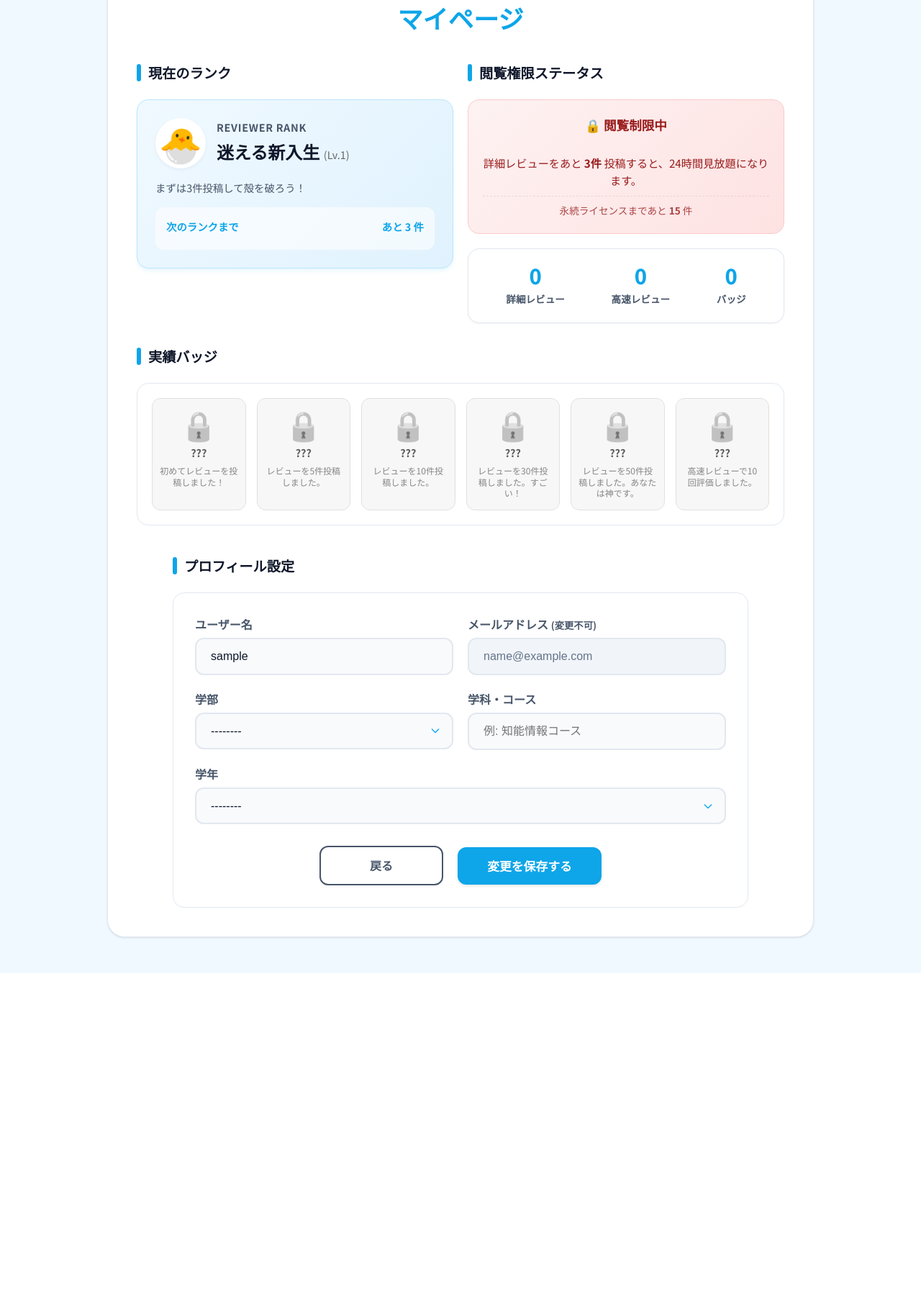
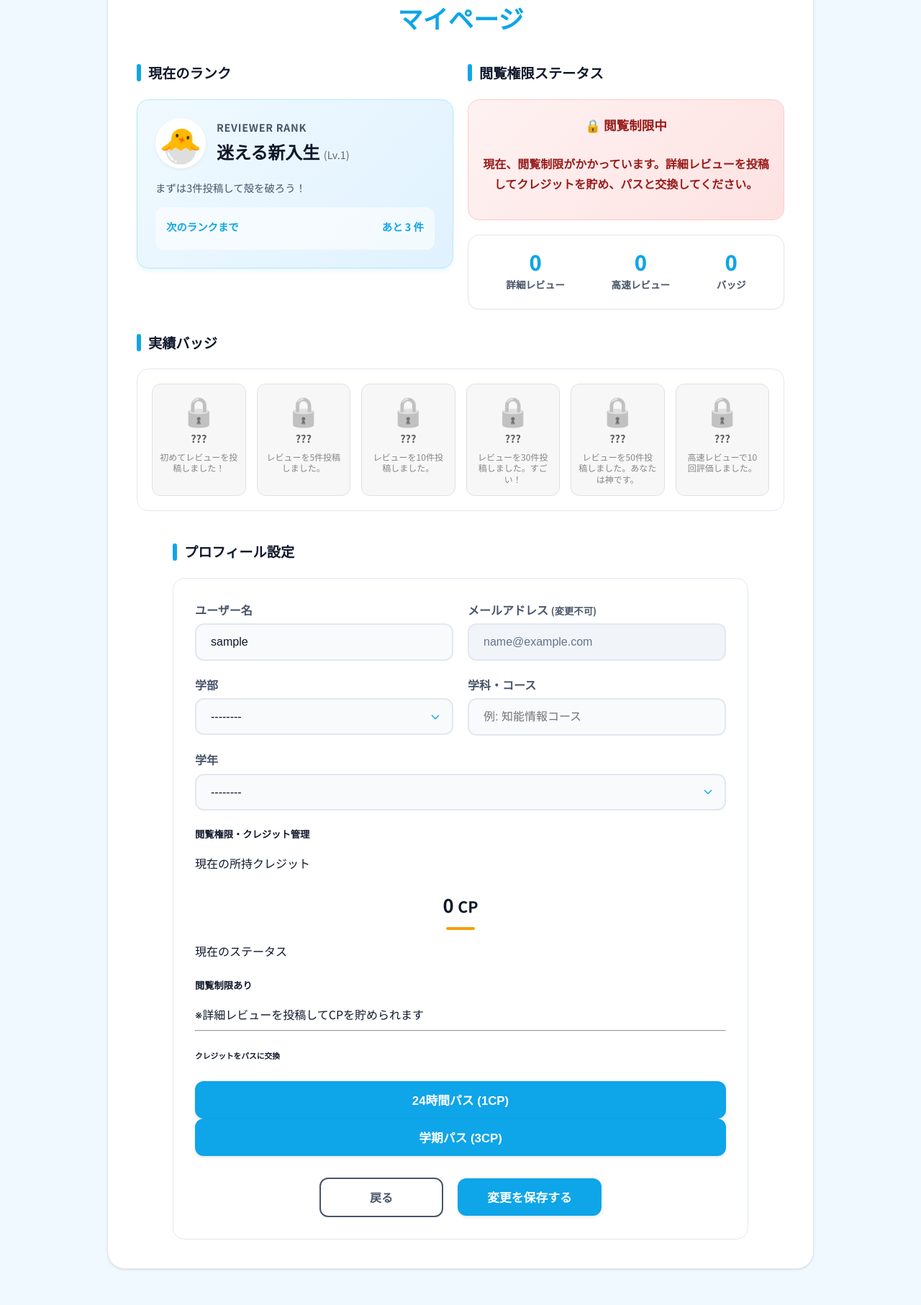
Before and after one commit to KAZUKIKUDA/team_OKIOTP, a Flask app: page /mypage in a window 1280 px wide. Shown: the part 208-2021 px from the top of the page at 72% size. Before the commit the page ends 1560 px from the top, so only its background shows below. Run offline with Flask 3, Linux system fonts and the light colour scheme; the visitor is signed in with stand-in values (Sample User, id 1); data comes from the database, SQL or seed files in the repository; data that the repository does not hold is empty.

Commit message:
flex ポイント制

```diff
--- a/lost_flask/app.py
+++ b/lost_flask/app.py
@@ -49,54 +49,38 @@ def add_header(response):
         response.headers['Expires'] = '0'
     return response
 
-# ▼▼▼ 追加: 全テンプレートで閲覧権限ステータスを使えるようにする ▼▼▼
 @app.context_processor
 def inject_access_status():
     if not current_user.is_authenticated:
         return dict(access_status=None)
 
     status = {}
+    # datetimeの取得（最新の書き方）
+    import datetime
+    now = datetime.datetime.now(datetime.timezone.utc) if datetime.datetime.now().tzinfo else datetime.datetime.now()
 
-    # 1. 永続アクセス権を持っている場合
-    if current_user.permanent_access:
-        status['type'] = 'permanent'
-        status['label'] = '👑 無制限アクセス'
-        status['short_label'] = '👑 無制限'
-        status['description'] = 'あなたは詳細レビューを無制限に閲覧できる「永続ライセンス」を持っています。'
+    # 1. 1年生は無料
+    if current_user.grade == 1:
+        status['type'] = 'active'
+        status['label'] = '🟢 1年生無料開放中'
         status['class'] = 'access-permanent'
-        status['to_permanent'] = 0
 
-    # 2. 期限付きパスが有効な場合
-    elif current_user.pass_expires_at and current_user.pass_expires_at > datetime.datetime.utcnow():
-        remaining = current_user.pass_expires_at - datetime.datetime.utcnow()
+    # 2. 期限付きパスが有効
+    elif hasattr(current_user, 'pass_expires_at') and current_user.pass_expires_at and current_user.pass_expires_at > now:
+        remaining = current_user.pass_expires_at - now
         hours = int(remaining.total_seconds() // 3600)
-        minutes = int((remaining.total_seconds() % 3600) // 60)
+        status['type'] = 'active'
+        status['label'] = f'🟢 閲覧可能（残り {hours}時間）'
+        status['class'] = 'access-active'
 
-        status['type'] = 'active'
-        status['label'] = f'🟢 閲覧可能（残り {hours}時間{minutes}分）'
-        status['short_label'] = f'🟢 残り {hours}時間{minutes}分'
-        status['description'] = f'現在、24時間パスが有効です。残り時間は {hours}時間{minutes}分 です。'
-        status['class'] = 'access-active'
-        status['to_permanent'] = max(0, 15 - current_user.detailed_review_count)
-
-    # 3. 閲覧制限中（ロック中）の場合
+    # 3. 制限中
     else:
-        count = current_user.detailed_review_count
-        # 3件ごとに解放されるので、あと何件必要か計算
-        # 例: 1件投稿済み -> 1 % 3 = 1 -> 3 - 1 = あと2件
-        next_unlock = 3 - (count % 3)
-        to_permanent = max(0, 15 - count)
-
         status['type'] = 'locked'
         status['label'] = '🔒 閲覧制限中'
-        status['short_label'] = '🔒 制限中'
-        status['description'] = f'詳細レビューをあと <strong>{next_unlock}件</strong> 投稿すると、24時間見放題になります。'
-        status['next_goal'] = next_unlock
-        status['to_permanent'] = to_permanent
         status['class'] = 'access-locked'
 
+    # ここに status['to_permanent'] を含めないことで、完全に永続ライセンス機能を廃止します
     return dict(access_status=status)
-# ▲▲▲ 追加ここまで ▲▲▲
 
 db = SQLAlchemy(app)
 s = URLSafeTimedSerializer(app.config['SECRET_KEY'])
@@ -169,12 +153,40 @@ class User(UserMixin, db.Model):
     permanent_access = db.Column(db.Boolean, nullable=False, default=False)
     quick_review_count = db.Column(db.Integer, nullable=False, default=0)
     detailed_review_count = db.Column(db.Integer, nullable=False, default=0)
+    #ポイント制・クレジットの追加
+    credits = db.Column(db.Integer, default=0) # 現在のポイント
+    access_expiration = db.Column(db.DateTime, nullable=True) # パス有効期限
+    total_review_count = db.Column(db.Integer, default=0) # 累計投稿数
 
     # お気に入りした講義へのリレーション
     favorite_courses = db.relationship('Course', secondary=favorites, backref=db.backref('favorited_by', lazy='dynamic'))
 
     # 獲得したバッジへのリレーション
     badges = db.relationship('Badge', secondary=user_badges, backref=db.backref('holders', lazy='dynamic'))
+
+    # 2. レート判定ロジック
+    def get_current_rates():
+        month = datetime.now().month
+        # 獲得レート
+        earn_rate = 2 if month in [2, 8] else 1
+        # 消費レート（学期パス）
+        if month in [3, 9]:
+            exchange_cost = 2
+        elif month in [4, 10]:
+            exchange_cost = 5
+        else:
+            exchange_cost = 3
+        return earn_rate, exchange_cost
+
+    def has_view_permission(user):
+        if user.grade == 1: return True # 1年生はOK
+
+    # 永続判定を削除し、期限チェックのみにする
+        now = datetime.datetime.now()
+        if user.pass_expires_at and user.pass_expires_at > now:
+            return True
+
+        return False
 
     # ▼▼▼ 追加: レベル・称号計算ロジック ▼▼▼
     def get_level_info(self):
@@ -404,6 +416,35 @@ def check_and_award_badges(user):
 
 # --- Routes ---
 
+@app.route('/exchange_credits', methods=['POST'])
+@login_required
+def exchange_credits():
+    plan = request.form.get('plan')
+    earn_rate, exchange_cost = get_current_rates() # 時期に応じたレートを取得
+
+    # 24時間パスは一律1CP、それ以外は時期に応じたコスト
+    cost = 1 if plan == '24h' else exchange_cost
+
+    if current_user.credits >= cost:
+        current_user.credits -= cost
+        now = datetime.datetime.now() # app.pyのインポートに合わせて調整
+
+        # 既存の期限があれば延長、なければ今から
+        base_time = current_user.pass_expires_at if (current_user.pass_expires_at and current_user.pass_expires_at > now) else now
+
+        if plan == '24h':
+            current_user.pass_expires_at = base_time + datetime.timedelta(hours=24)
+        else:
+            current_user.pass_expires_at = base_time + datetime.timedelta(days=180)
+
+        db.session.commit()
+        flash(f'パスを交換しました！（消費: {cost} CP）', 'success')
+    else:
+        flash('クレジットが足りません。', 'danger')
+
+    return redirect(url_for('mypage'))
+
+
 @app.route('/')
 @login_required
 def index():
@@ -449,6 +490,24 @@ def index():
         return render_template('top.html', top_courses=top_courses, form_data=form_data)
     else:
         return render_template('top_compact.html', top_courses=top_courses, form_data=form_data)
+
+def get_current_rates():
+    """現在の月を基準に、獲得CPと交換CPを返す"""
+    from datetime import datetime
+    month = datetime.now().month
+
+    # 獲得レート (2, 8月は黄金期で2CP)
+    earn_rate = 2 if month in [2, 8] else 1
+
+    # 消費レート (学期パス)
+    if month in [3, 9]:
+        exchange_cost = 2  # 早割期
+    elif month in [4, 10]:
+        exchange_cost = 5  # 繁忙期
+    else:
+        exchange_cost = 3  # 通常期
+
+    return earn_rate, exchange_cost
 
 @app.route('/register', methods=['GET', 'POST'])
 def register():
@@ -872,8 +931,15 @@ def add_review(id):
             course_id=course.id,
             user_id=current_user.id,
             is_quick=is_quick_review
-        )
+        ) # 正しく閉じる
+
+        # クレジット加算処理 (正しいインデント)
+        earn_rate, _ = get_current_rates()
+        current_user.credits += (current_user.credits or 0) + earn_rate
+        current_user.total_review_count = (current_user.total_review_count or 0) + 1
+
         db.session.add(new_review)
+        db.session.commit()
 
         if is_quick_review:
             current_user.quick_review_count = (current_user.quick_review_count or 0) + 1
@@ -1084,6 +1150,10 @@ def delete_review(review_id):
 def mypage():
     # ▼▼▼ 追加: カウントのズレを修正する同期処理 ▼▼▼
     # これまで投稿したレビューがカウントされていない場合、ここで再計算して反映させます
+
+    from datetime import datetime  # 関数内でインポートするか、ファイル先頭で
+    now = datetime.now()
+
     try:
         real_detailed_count = Review.query.filter_by(user_id=current_user.id, is_quick=False).count()
         real_quick_count = Review.query.filter_by(user_id=current_user.id, is_quick=True).count()
@@ -1096,12 +1166,6 @@ def mypage():
 
         if current_user.quick_review_count != real_quick_count:
             current_user.quick_review_count = real_quick_count
-            need_commit = True
-
-        # 救済措置: 15件以上なら永続ライセンスチェック
-        if current_user.detailed_review_count >= 15 and not current_user.permanent_access:
-            current_user.permanent_access = True
-            current_user.pass_expires_at = None
             need_commit = True
 
         if need_commit:
@@ -1137,7 +1201,13 @@ def mypage():
 
     # バッジ一覧を取得して渡す
     all_badges = Badge.query.all()
-    return render_template('mypage.html', user=current_user, all_badges=all_badges)
+
+    # ▼▼▼ render_template を修正 ▼▼▼
+    return render_template('mypage.html',
+                           user=current_user,
+                           all_badges=all_badges,
+                           now=now,  # 現在時刻を渡す
+                           get_current_rates=get_current_rates) # 関数自体を渡す
 
 # flask run コマンドでもテーブルが作成されるようにする
 with app.app_context():
--- a/lost_flask/templates/mypage.html
+++ b/lost_flask/templates/mypage.html
@@ -164,17 +164,24 @@
             <div style="display: flex; flex-direction: column; height: 100%;">
                 <div class="section-header">閲覧権限ステータス</div>
 
-                {% if access_status %}
+            {% if access_status %}
                 <div class="access-status-card {{ access_status.class }}" style="flex: 1; margin-bottom: 20px; display: flex; flex-direction: column; justify-content: center;">
                     <h3>{{ access_status.label }}</h3>
-                    <p class="access-status-desc">{{ access_status.description | safe }}</p>
-                    {% if access_status.type == 'locked' and access_status.to_permanent > 0 %}
-                    <div style="margin-top: 10px; font-size: 0.85em; opacity: 0.8; border-top: 1px dashed rgba(0,0,0,0.1); padding-top: 8px;">
-                        永続ライセンスまであと <strong>{{ access_status.to_permanent }}</strong> 件
-                    </div>
+
+                    {# descriptionがある場合のみ表示 #}
+                    {% if access_status.description %}
+                        <p class="access-status-desc">{{ access_status.description | safe }}</p>
                     {% endif %}
-                </div>
-                {% endif %}
+
+                    {# 制限中の場合のアラートをカードの中に含めると綺麗です #}
+                    {% if access_status.type == 'locked' %}
+                        <p class="text-danger mt-2" style="font-weight: bold;">
+                            <i class="fas fa-lock"></i> 現在、閲覧制限がかかっています。詳細レビューを投稿してクレジットを貯め、パスと交換してください。
+                        </p>
+                    {% endif %}
+                </div> {# </div> は必ず {% endif %} の前に書く #}
+            {% endif %}
+
 
                 <!-- 活動スタッツ -->
                 <div class="stats-row" style="margin-bottom: 0;">
@@ -272,6 +279,56 @@
                         </div>
                     </div>
 
+                    <div class="card border-primary mb-4">
+                        <div class="card-header bg-primary text-white">
+                            <h5 class="mb-0"><i class="fas fa-coins"></i> 閲覧権限・クレジット管理</h5>
+                        </div>
+                        <div class="card-body">
+                            <div class="row align-items-center">
+                                <div class="col-md-6">
+                                    <p class="mb-1 text-muted">現在の所持クレジット</p>
+                                    <h2 class="display-4 text-primary mb-0">{{ current_user.credits }} <small>CP</small></h2>
+                                </div>
+                                <div class="col-md-6 border-start">
+                                    <p class="mb-1 text-muted">現在のステータス</p>
+                                    <h5 class="mb-0">
+                                        {% if current_user.grade == 1 %}
+                                            <span class="badge bg-success">1年生（無料開放中）</span>
+                                        {% elif current_user.access_expiration and current_user.access_expiration > now %}
+                                            <span class="badge bg-info text-dark">期限: {{ current_user.access_expiration.strftime('%Y/%m/%d %H:%M') }}まで</span>
+                                        {% else %}
+                                            <span class="badge bg-secondary">閲覧制限あり</span>
+                                        {% endif %}
+                                    </h5>
+                                    <p class="small text-muted mt-2 mb-0">※詳細レビューを投稿してCPを貯められます</p>
+                                </div>
+                            </div>
+
+                            <hr>
+
+                            <h6 class="card-title">クレジットをパスに交換</h6>
+                            <div class="d-grid gap-2 d-md-flex justify-content-md-start">
+                                <form action="{{ url_for('exchange_credits') }}" method="POST" class="me-2">
+                                    <input type="hidden" name="plan" value="24h">
+                                    <button type="submit" class="btn btn-outline-primary btn-sm" {% if current_user.credits < 1 %}disabled{% endif %}>
+                                        24時間パス (1CP)
+                                    </button>
+                                </form>
+
+                                <form action="{{ url_for('exchange_credits') }}" method="POST">
+                                    <input type="hidden" name="plan" value="semester">
+                                    {% set earn_rate, exchange_cost = get_current_rates() %}
+                                    <button type="submit" class="btn btn-primary btn-sm" {% if current_user.credits < exchange_cost %}disabled{% endif %}>
+                                        学期パス ({{ exchange_cost }}CP)
+                                        {% if exchange_cost <= 2 %}
+                                            <span class="badge bg-danger ms-1">早割セール中！</span>
+                                        {% endif %}
+                                    </button>
+                                </form>
+                            </div>
+                        </div>
+                    </div>
+
                     <div style="margin-top: 30px; display: flex; gap: 20px; align-items: center; justify-content: center;">
                         <a href="{{ url_for('index') }}" class="btn-cancel" style="width: auto; min-width: 120px; text-align: center;">戻る</a>
                         <button type="submit" class="btn" style="width: auto; min-width: 200px;">変更を保存する</button>
```
